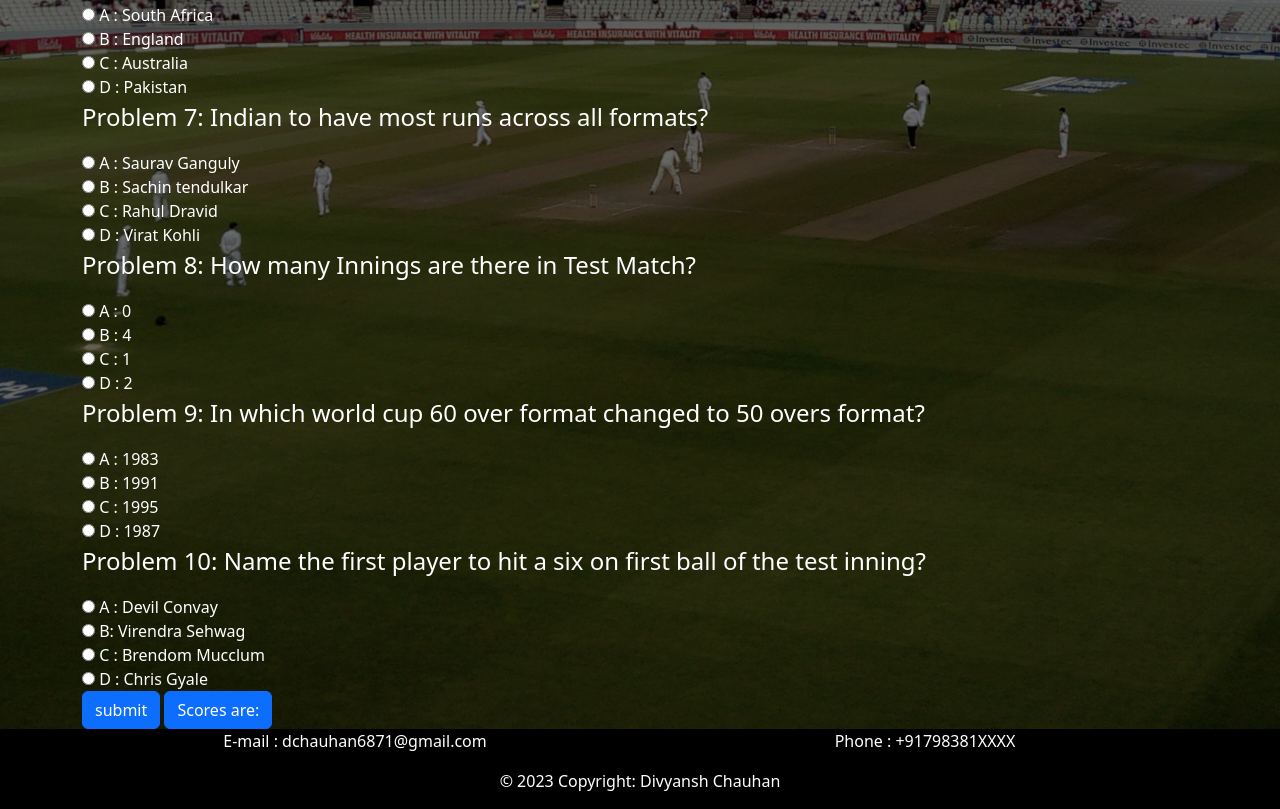
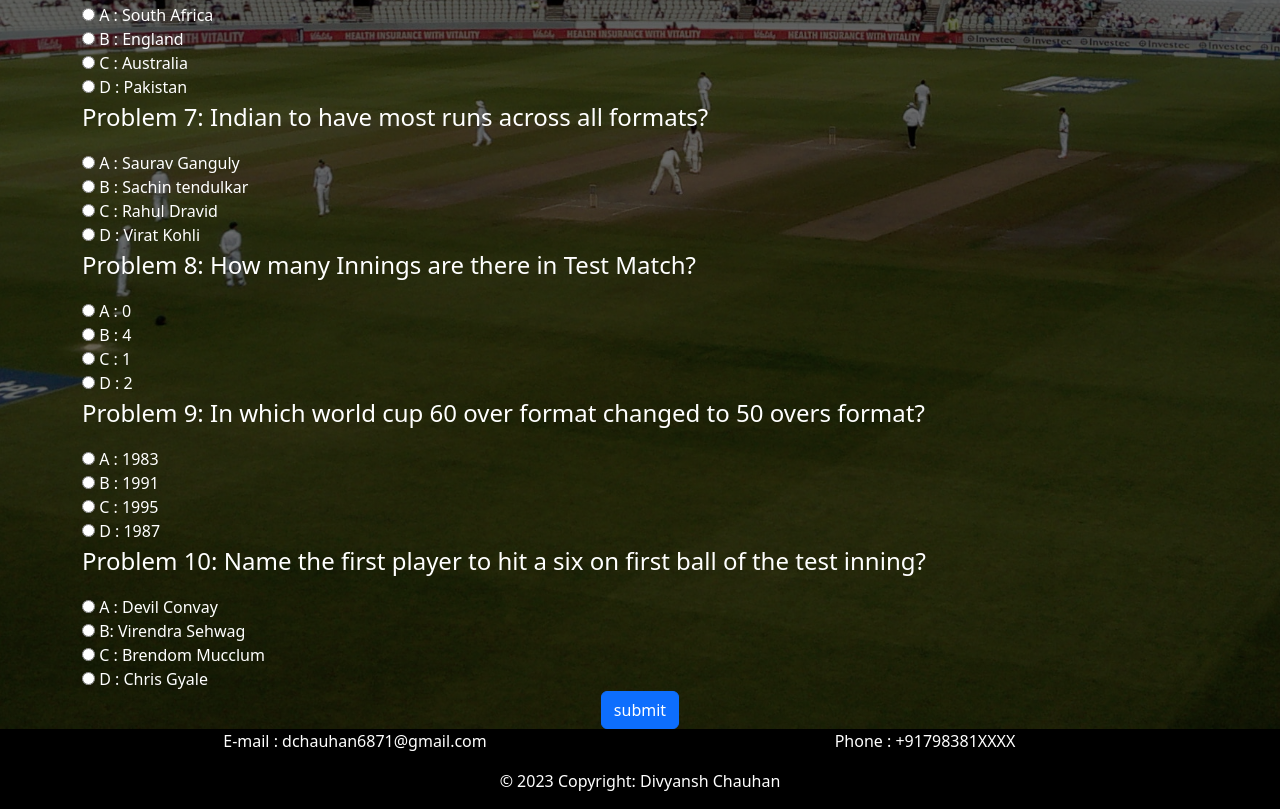
Before and after one commit to divyansh6871/Quiz, a plain HTML site: page cricket.html in a window 1280 px wide. Shown: the part 1327-2136 px from the top of the page. Drawn offline with nearby package versions, Linux system fonts and the light colour scheme.

Commit message:
Update cricket.html

```diff
--- a/cricket.html
+++ b/cricket.html
@@ -167,9 +167,11 @@
                 <!-- <div class="text-center"><input type="submit" class="btn btn-primary" name="" id=""></div><br> -->
             </form>
 
-
-            <button class="btn btn-primary" onclick="checkans()">submit</button>
-            <button class="btn btn-primary" id="correctanswers" onclick="checkans()">Scores are: </button>
+            <div style="text-align: center;">
+                <button class="btn btn-primary" id="submitbutton" onclick="checkans()">submit</button>
+                <span class="btn btn-primary" id="correctanswers" style="display: none;" onclick="checkans()">Scores are : </span>
+                <span class="btn btn-primary" id="showanswers" style="display: none;" onclick="showans()">See Answers</span>
+            </div>
 
         </div>
     </div>
```
